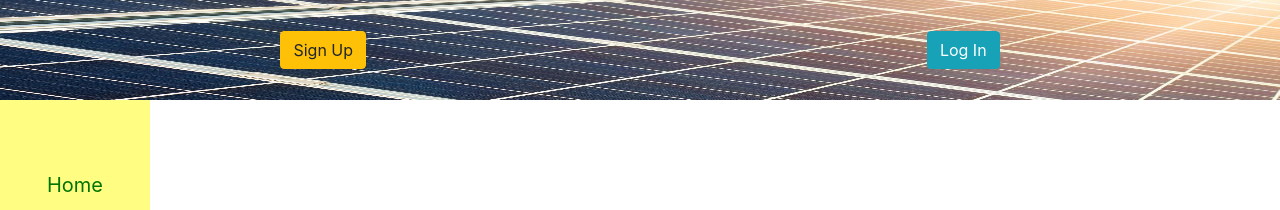
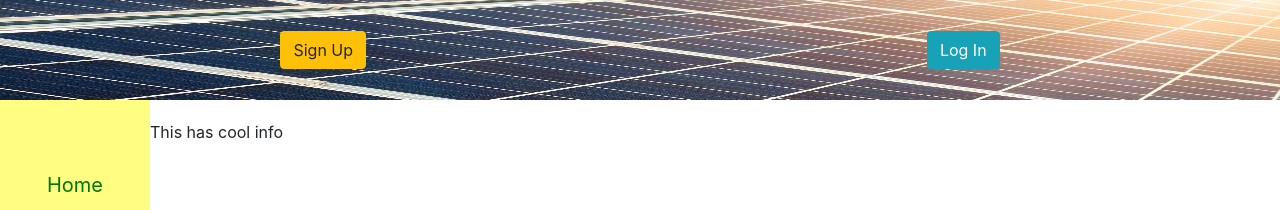
Before and after one commit to joyfulben/optimum_pv-system, a React (Create React App) app: page / in a window 1280 px wide. Shown: the top 210 px of the page. Built offline with nearby package versions, Linux system fonts and the light colour scheme.

Commit message:
added home component

```diff
--- a/src/App.js
+++ b/src/App.js
@@ -5,6 +5,7 @@ import SystemForm from './components/SystemForm'
 import NewUser from './components/NewUser'
 import LogIn from './components/LogIn'
 import MyOutputs from './components/MyOutputs'
+import Home from './components/Home'
 
 
 export default class App extends React.Component {
@@ -70,7 +71,7 @@ export default class App extends React.Component {
         { this.state.username ?
           <>
           <p className="alert alert-success">Welcome {this.state.username}</p>
-          <Link to='/my_output'><button className="btn btn-info" onClick={this.getUserInfo}>{this.state.username}</button></Link>
+          <Link to='/my_output'><button className="btn btn-info" onClick={this.getUserInfo}>{this.state.username}'s Outputs</button></Link>
           </>
           :
           <div>
@@ -93,7 +94,7 @@ export default class App extends React.Component {
         </header>
 
           <div className='components'>
-
+          <Home />
           { this.state.userInfo[0] ?
             <>
               <Route exact path='/my_output' component= {() => (<MyOutputs userInfo={this.state.userInfo[0]} username={this.state.username}
--- /dev/null
+++ b/src/components/Home.js
@@ -0,0 +1,11 @@
+import React from 'react';
+
+export default class App extends React.Component {
+  render() {
+    return (
+      <div>
+      <p>This has cool info</p>
+      </div>
+    )
+  }
+}
--- a/src/index.css
+++ b/src/index.css
@@ -52,7 +52,7 @@ header a:hover {
 .sys-info {
   width: 300px;
   background-color: rgba(0, 238, 52, 0.07);
-  border-radius: 100% 100%/ 100% 0 100% 0;
+  border-radius: 10px;
   border: 3px solid rgb(0, 119, 40);
   padding: 7px 3px 5px 3px;
   margin: auto;
```
